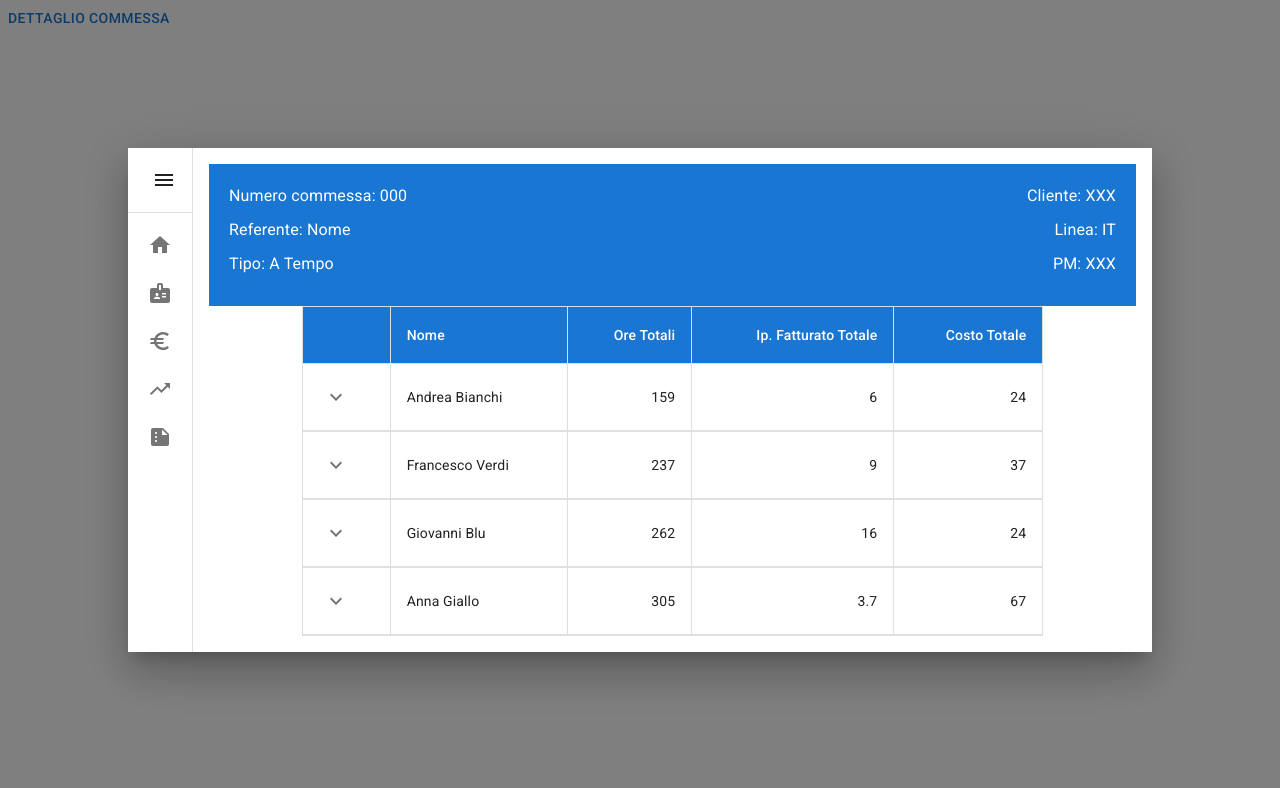
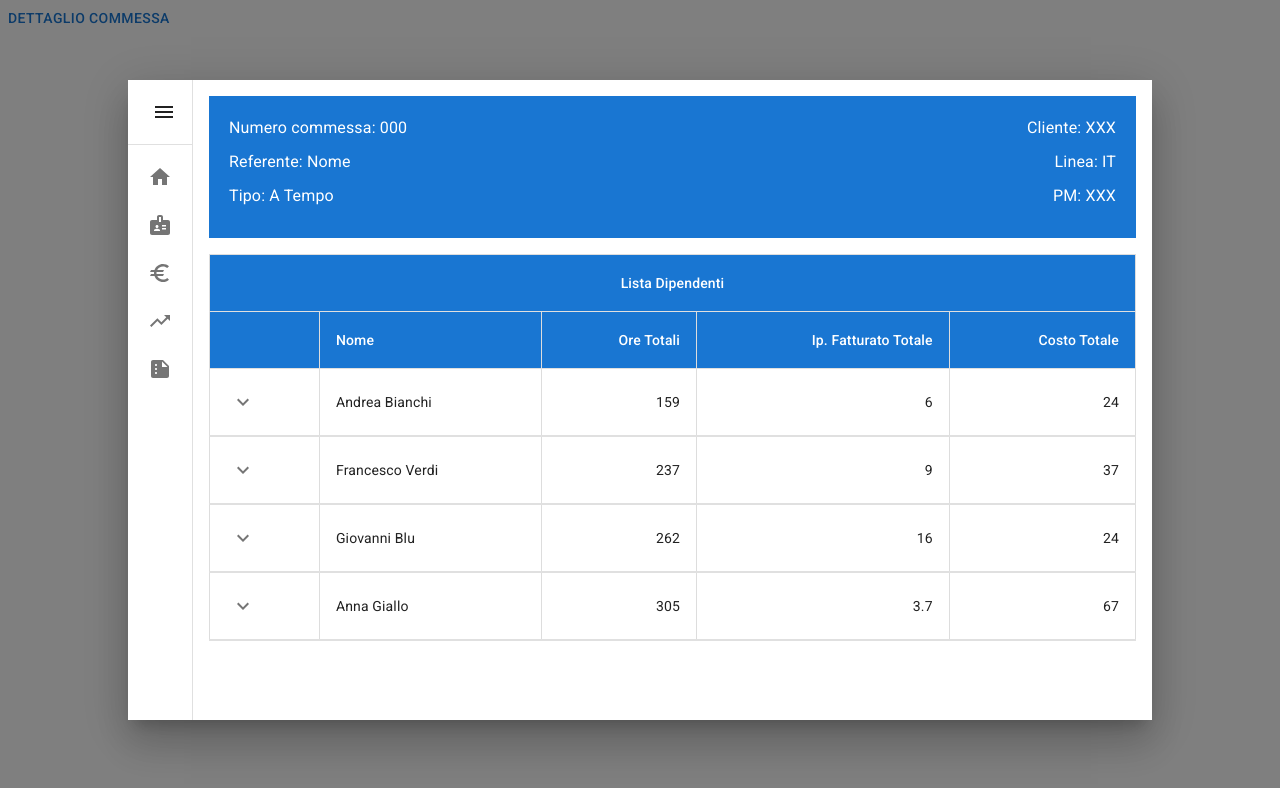
Before and after one commit to brojasblas/modal-geco, a React (Vite) app: page /listadipendenti in a window 1280 px wide. Both pictures are taken after a click on the button "DETTAGLIO COMMESSA". Shown: the top 788 px of the page. Built offline with nearby package versions, Linux system fonts and the light colour scheme.

Commit message:
sistemazione tabelle

```diff
--- a/src/components/ListaDipendentiCommessa.jsx
+++ b/src/components/ListaDipendentiCommessa.jsx
@@ -26,19 +26,19 @@ function createData(name, calories, fat, carbs, tariffa, price) {
       {
         date: "Ottobre",
         hours: "130",
-        amount: 4902.50,
+        amount: 4902.5,
         tariffa: 215,
       },
       {
         date: "Novembre",
         hours: "120",
-        amount: 2902.50,
+        amount: 2902.5,
         tariffa: 215,
       },
       {
         date: "Dicembre",
         hours: "99",
-        amount: 1902.50,
+        amount: 1902.5,
         tariffa: 215,
       },
     ],
@@ -76,7 +76,9 @@ function Row(props) {
               <Table size="small" aria-label="purchases">
                 <TableHead>
                   <TableRow>
-                    <TableCell align="center" colSpan={5}>2019</TableCell>
+                    <TableCell align="center" colSpan={5}>
+                      2019
+                    </TableCell>
                   </TableRow>
                   <TableRow>
                     <TableCell>Periodo</TableCell>
@@ -93,7 +95,7 @@ function Row(props) {
                       <TableCell>{historyRow.hours}</TableCell>
                       <TableCell align="right">{historyRow.amount}</TableCell>
                       <TableCell align="right">
-                      {Math.round(historyRow.hours * row.tariffa )}
+                        {Math.round(historyRow.hours * row.tariffa)}
                       </TableCell>
                       <TableCell align="right">{historyRow.tariffa}</TableCell>
                     </TableRow>
@@ -104,7 +106,9 @@ function Row(props) {
               <Table size="small" aria-label="purchases">
                 <TableHead>
                   <TableRow>
-                    <TableCell align="center" colSpan={5}>2020</TableCell>
+                    <TableCell align="center" colSpan={5}>
+                      2020
+                    </TableCell>
                   </TableRow>
                   <TableRow>
                     <TableCell>Periodo</TableCell>
@@ -121,7 +125,7 @@ function Row(props) {
                       <TableCell>{historyRow.hours}</TableCell>
                       <TableCell align="right">{historyRow.amount}</TableCell>
                       <TableCell align="right">
-                        {Math.round(historyRow.hours * row.tariffa )}
+                        {Math.round(historyRow.hours * row.tariffa)}
                       </TableCell>
                       <TableCell align="right">{historyRow.tariffa}</TableCell>
                     </TableRow>
@@ -162,9 +166,16 @@ const rows = [
 
 export default function CollapsibleTable() {
   return (
-      <TableContainer sx={{ display: 'flex', justifyContent: 'center'}}>
-        <Table aria-label="collapsible table" sx={{width: '80%'}}>
+    <TableContainer
+      sx={{ display: "flex", justifyContent: "center", mb: 3, mt: 2 }}
+    >
+      <Table aria-label="collapsible table">
         <TableHead>
+          <TableRow>
+            <TableCell align="center" colSpan={7}>
+              Lista Dipendenti
+            </TableCell>
+          </TableRow>
           <TableRow>
             <TableCell />
             <TableCell>Nome</TableCell>
--- a/src/components/ModelCommessa.jsx
+++ b/src/components/ModelCommessa.jsx
@@ -18,7 +18,7 @@ const style = {
     left: '50%',
     transform: 'translate(-50%, -50%)',
     minWidth: '80%',
-    maxHeight: '80vh', // Imposta un'altezza massima per la modal
+    height: '80vh', // Imposta un'altezza massima per la modal
     overflow: 'auto', // Abilita lo scrolling quando necessario,
     bgcolor: 'background.paper',
     boxShadow: 24,
--- a/src/components/TabellaDefault.jsx
+++ b/src/components/TabellaDefault.jsx
@@ -130,8 +130,8 @@ function Row(props) {
     ];
 
     return (
-      <div className="table-container">
-        <TableContainer component={Paper}>
+
+        <TableContainer sx={{ display: 'flex', justifyContent: 'center', mb:3, mt:2}}>
           <Table aria-label="collapsible table">
             <TableHead>
               <TableRow>
@@ -155,6 +155,5 @@ function Row(props) {
             </TableBody>
           </Table>
         </TableContainer>
-      </div>
     );
   }
--- a/src/components/TabellaFatturato.jsx
+++ b/src/components/TabellaFatturato.jsx
@@ -10,8 +10,8 @@ import TableRow from '@mui/material/TableRow';
 
 function TabellaFatturato() {
     return (
-            <TableContainer sx={{ display: 'flex', justifyContent: 'center', mb:7, mt:7, borderRadius: '2'}}>
-                <Table sx={{ width: '80%', borderRadius: '10'}} aria-label="spanning table">
+            <TableContainer sx={{ display: 'flex', justifyContent: 'center', mb:3, mt:2}}>
+                <Table aria-label="spanning table">
                     <TableHead>
                         <TableRow>
                             <TableCell align="center" colSpan={7}>
--- a/src/components/TabellaFatturatoAtteso.jsx
+++ b/src/components/TabellaFatturatoAtteso.jsx
@@ -11,8 +11,8 @@ import Paper from '@mui/material/Paper';
 
 function TabellaFatturatoAtteso() {
     return (
-            <TableContainer sx={{ display:'flex', justifyContent:'center'}}>
-                <Table sx={{ width: '80%' }} aria-label="spanning table">
+            <TableContainer sx={{ display: 'flex', justifyContent: 'center', mb:3, mt:2}}>
+                <Table aria-label="spanning table">
                     <TableHead>
                         <TableRow>
                             <TableCell align="center" colSpan={3}>
--- a/src/components/TabellaSintesiCommessa.jsx
+++ b/src/components/TabellaSintesiCommessa.jsx
@@ -10,10 +10,7 @@ import TableRow from "@mui/material/TableRow";
 export default function TabellaSintesiCommessa() {
   return (
     <TableContainer
-      sx={{
-        display: "flex",
-        justifyContent: "center",
-      }}
+    sx={{ display: 'flex', justifyContent: 'center', mt:2}}
     >
       <Table sx={{ width: "100%" }}>
         <TableHead>
```
Lines whose indentation alone changed are shown as unchanged.
